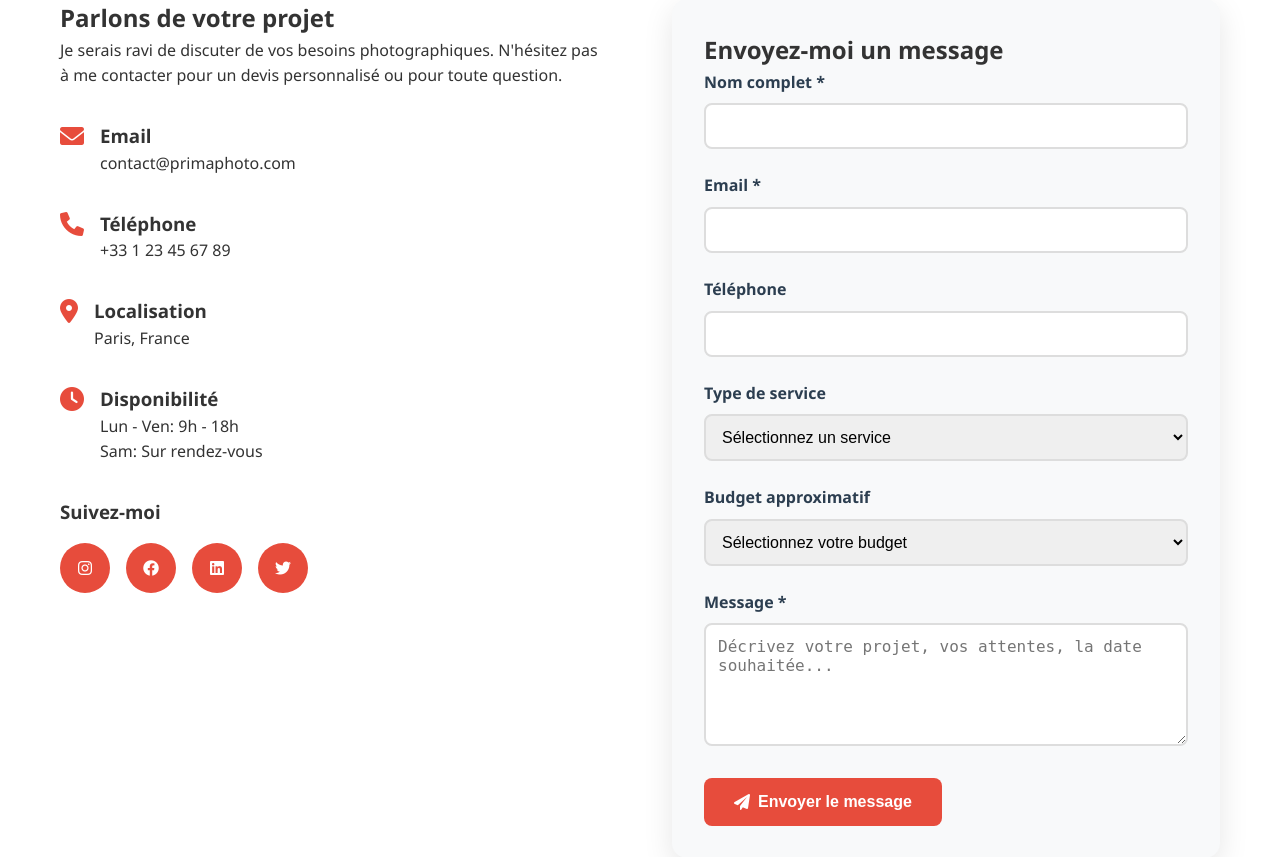
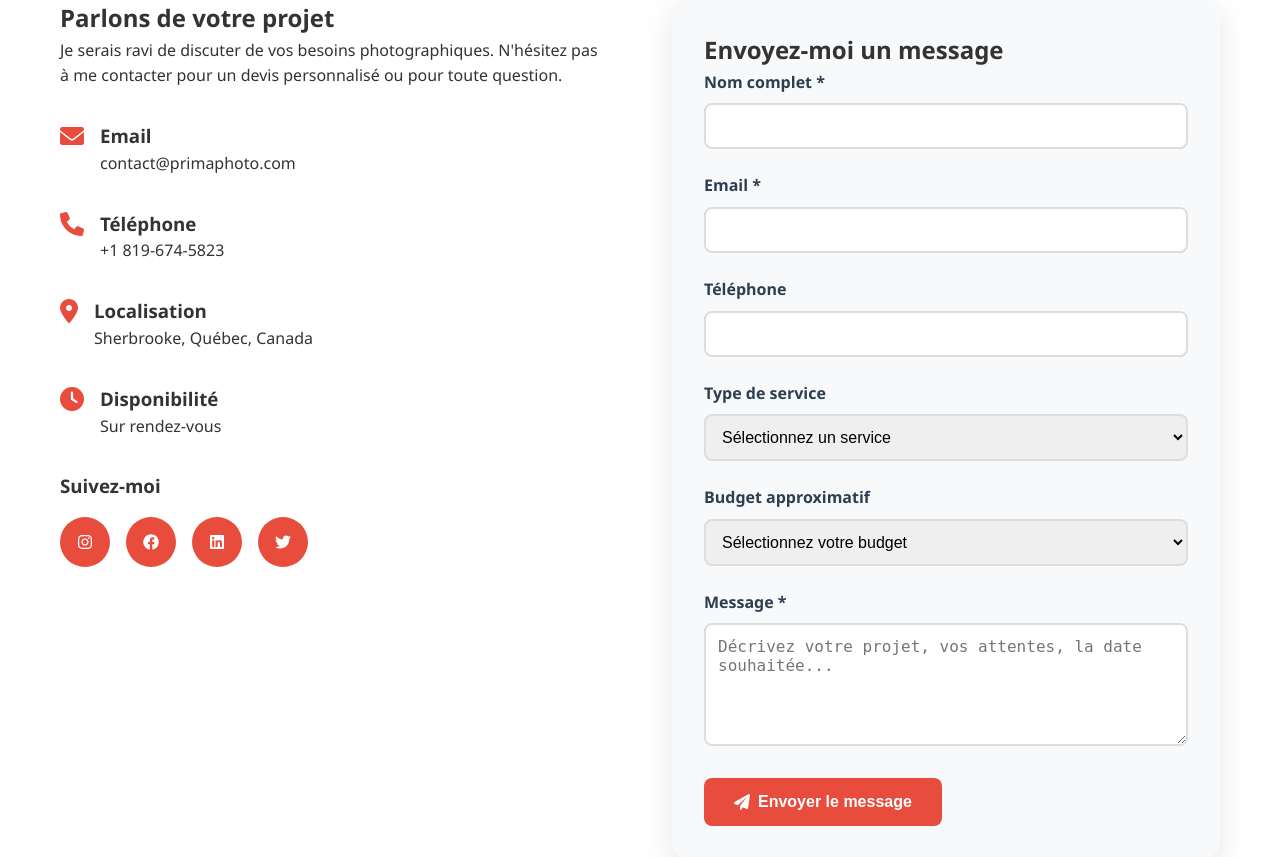
Before and after one commit to JonathanK-N/Portfolio, a Flask app: page /contact in a window 1280 px wide. Shown: the part 429-1286 px from the top of the page. Run offline with Flask 3, Linux system fonts and the light colour scheme.

Commit message:
Mise a jours

```diff
--- a/templates/contact.html
+++ b/templates/contact.html
@@ -29,21 +29,21 @@
                         <i class="fas fa-phone"></i>
                         <div>
                             <h3>Téléphone</h3>
-                            <p>+33 1 23 45 67 89</p>
+                            <p>+1 819-674-5823</p>
                         </div>
                     </div>
                     <div class="contact-item">
                         <i class="fas fa-map-marker-alt"></i>
                         <div>
                             <h3>Localisation</h3>
-                            <p>Paris, France</p>
+                            <p>Sherbrooke, Québec, Canada</p>
                         </div>
                     </div>
                     <div class="contact-item">
                         <i class="fas fa-clock"></i>
                         <div>
                             <h3>Disponibilité</h3>
-                            <p>Lun - Ven: 9h - 18h<br>Sam: Sur rendez-vous</p>
+                            <p> Sur rendez-vous</p>
                         </div>
                     </div>
                 </div>
@@ -95,10 +95,10 @@
                         <label for="budget">Budget approximatif</label>
                         <select id="budget" name="budget">
                             <option value="">Sélectionnez votre budget</option>
-                            <option value="500-1000">500€ - 1000€</option>
-                            <option value="1000-2000">1000€ - 2000€</option>
-                            <option value="2000-5000">2000€ - 5000€</option>
-                            <option value="5000+">5000€+</option>
+                            <option value="500-1000">500$ - 1000$</option>
+                            <option value="1000-2000">1000$ - 2000$</option>
+                            <option value="2000-5000">2000$ - 5000$</option>
+                            <option value="5000+">5000$+</option>
                         </select>
                     </div>
 
```
